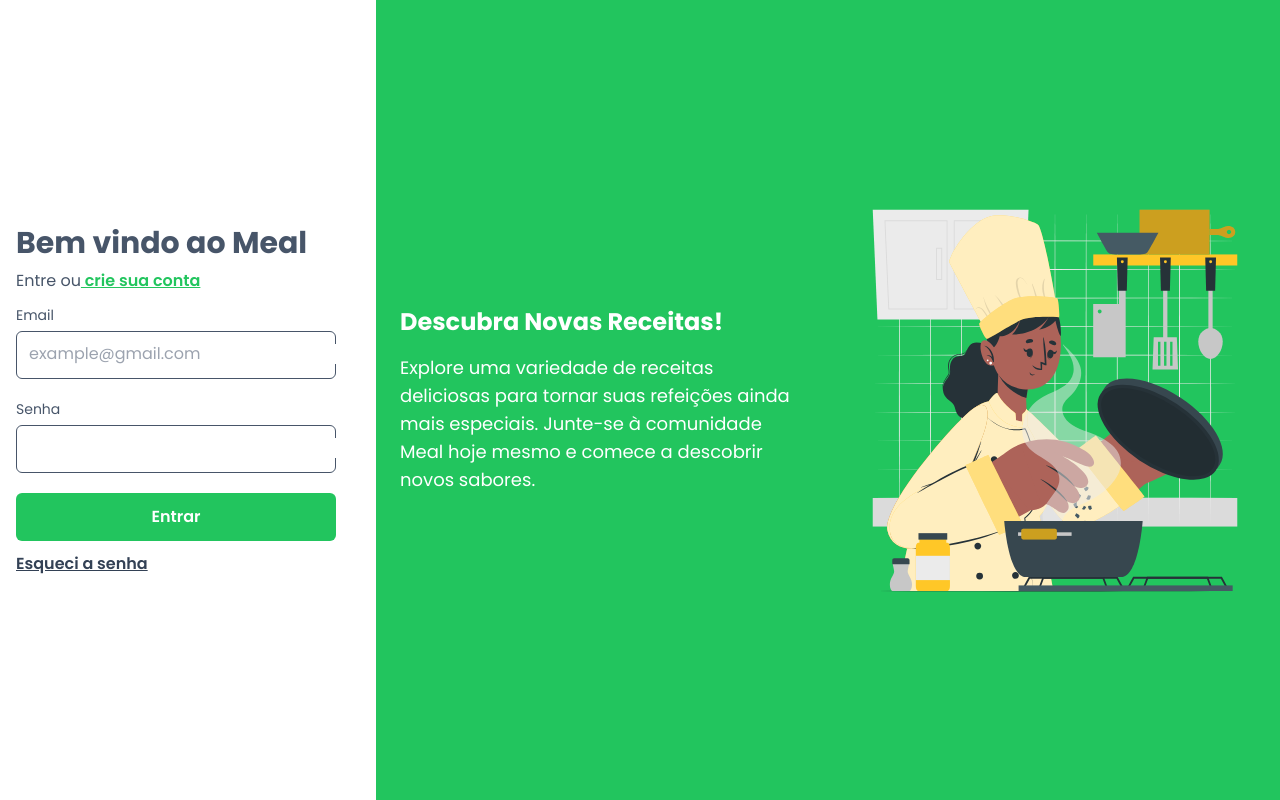
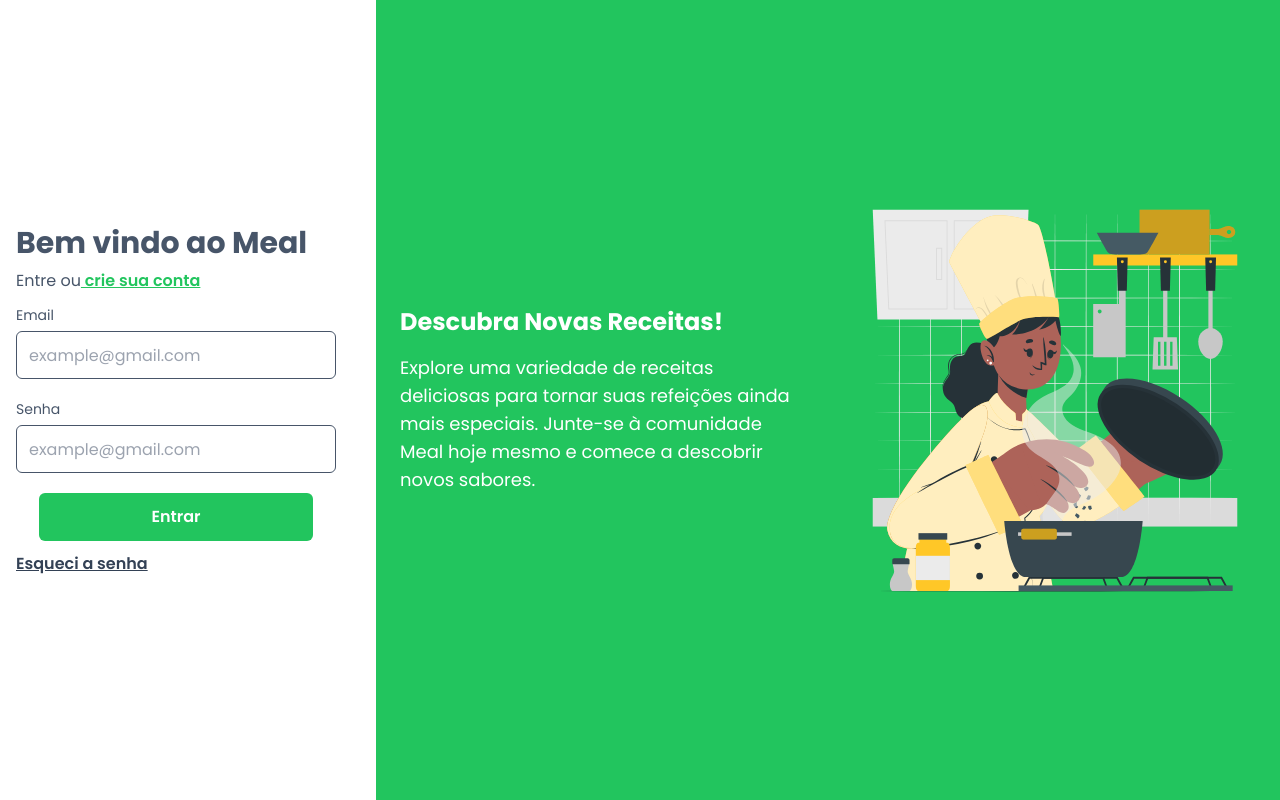
Before and after one commit to julioschmidt/meal-comida-pratica, a Next.js app: page /login in a window 1280 px wide. Built offline with nearby package versions, Linux system fonts and the light colour scheme.

Commit message:
Refactor: Componentiza tela de login

```diff
--- /dev/null
+++ b/src/app/components/Input.tsx
@@ -0,0 +1,27 @@
+import React, { InputHTMLAttributes } from "react";
+
+interface InputProps extends InputHTMLAttributes<HTMLInputElement> {
+  label?: string;
+  labelClassName?: string;
+  inputClassName?: string;
+}
+
+const Input: React.FC<InputProps> = ({
+  label,
+  labelClassName,
+  inputClassName,
+  ...rest
+}) => {
+  return (
+    <div className="flex flex-col">
+      {label && (
+        <label htmlFor={rest.id} className={labelClassName}>
+          {label}
+        </label>
+      )}
+      <input {...rest} className={inputClassName} />
+    </div>
+  );
+};
+
+export default Input;
--- a/src/app/login/page.tsx
+++ b/src/app/login/page.tsx
@@ -1,3 +1,6 @@
+"use client";
+import Button from "../components/Button";
+import Input from "../components/Input";
 import Navigation from "../components/Navigation";
 import Image from "next/image";
 
@@ -23,32 +26,28 @@ export default function LoginPage() {
             <div className="text-slate-600 mb-3">
               <form>
                 <div className="flex flex-col leading-tight pb-5">
-                  <label className="text-sm pb-1.5" htmlFor="email">
-                    Email
-                  </label>
-                  <div className="leading-tight w-80 self-stretch h-12 p-3 bg-white rounded-md border border-slate-600 justify-start items-start gap-3 inline-flex">
-                    <input
-                      type="email"
-                      id="email"
-                      placeholder="example@gmail.com"
-                    />
-                  </div>
+                  <Input
+                  type="email"
+                  id="email"
+                  placeholder="example@gmail.com"
+                  label="Email"
+                  labelClassName="text-sm pb-1.5"
+                  inputClassName="leading-tight w-80 self-stretch h-12 p-3 bg-white rounded-md border border-slate-600 justify-start items-start gap-3 inline-flex"/>
                 </div>
                 <div className="flex flex-col pb-5">
-                  <label className="text-sm pb-1.5" htmlFor="password">
-                    Senha
-                  </label>
-                  <div className="leading-tight w-80 self-stretch h-12 p-3 bg-white rounded-md border border-slate-600 justify-start items-start gap-3 inline-flex">
-                    <input type="password" id="password" />
-                  </div>
+                <Input
+                  type="password"
+                  id="password"
+                  placeholder="example@gmail.com"
+                  label="Senha"
+                  labelClassName="text-sm pb-1.5"
+                  inputClassName="leading-tight w-80 self-stretch h-12 p-3 bg-white rounded-md border border-slate-600 justify-start items-start gap-3 inline-flex"/>
                 </div>
-                <div className="w-80 h-12 px-4 py-3 bg-green-500 rounded-md justify-center items-center gap-2.5 inline-flex">
-                  <button
-                    className="text-white text-base font-semibold font"
-                    type="submit"
-                  >
-                    Entrar
-                  </button>
+                <div className="w-80 h-12 justify-center items-center gap-2.5 inline-flex">
+                  <Button
+                    text="Entrar"
+                    onClick={() => {}}
+                    className="text-white text-base font-semibold bg-green-500 rounded-md px-28 py-3 "/>
                 </div>
               </form>
             </div>
```
